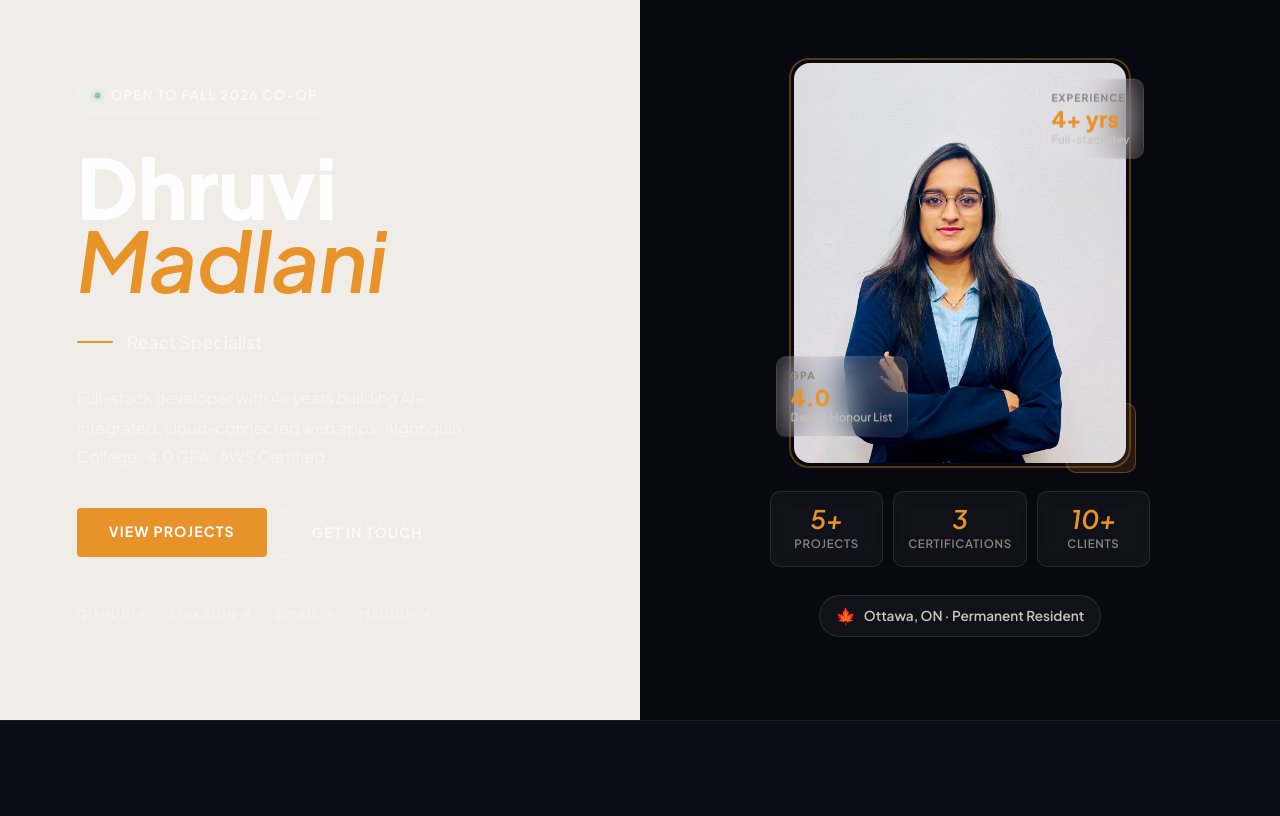
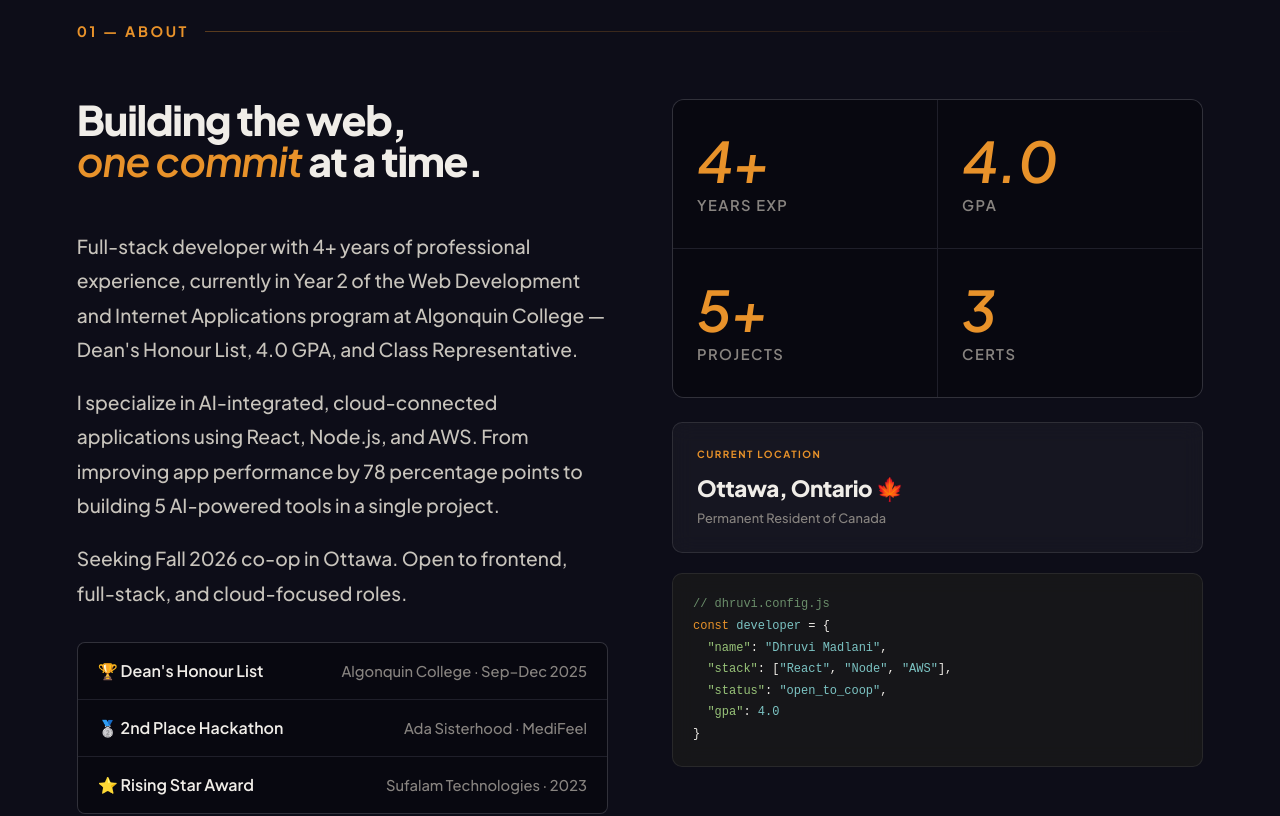
Before and after one commit to dhruvimadlani29/dev-portfolio, a Next.js app: page / in a window 1280 px wide. Shown: the part 880-1696 px from the top of the page. Built offline with nearby package versions, Linux system fonts and the light colour scheme.

Commit message:
changes in about section

```diff
--- a/components/About.js
+++ b/components/About.js
@@ -1,135 +1,90 @@
 'use client'
-import { useState, useEffect } from 'react'
-import Image from 'next/image'
+export default function About() {
+  const awards = [
+    ["🏆 Dean's Honour List", "Algonquin College · Sep–Dec 2025"],
+    ["🥈 2nd Place Hackathon", "Ada Sisterhood · MediFeel"],
+    ["⭐ Rising Star Award", "Sufalam Technologies · 2023"],
+  ]
 
-const ROLES = ['Full-Stack Developer', 'React Specialist', 'AWS Cloud Practitioner', 'AI Integration Engineer', 'Next.js Developer']
-
-export default function Hero() {
-  const [text, setText] = useState('')
-  const [roleIndex, setRoleIndex] = useState(0)
-  const [deleting, setDeleting] = useState(false)
-
-  useEffect(() => {
-    const role = ROLES[roleIndex]
-    let timeout
-    if (!deleting) {
-      if (text.length < role.length) timeout = setTimeout(() => setText(role.slice(0, text.length + 1)), 75)
-      else timeout = setTimeout(() => setDeleting(true), 2200)
-    } else {
-      if (text.length > 0) timeout = setTimeout(() => setText(text.slice(0, -1)), 38)
-      else { setDeleting(false); setRoleIndex(i => (i + 1) % ROLES.length) }
-    }
-    return () => clearTimeout(timeout)
-  }, [text, deleting, roleIndex])
+  const stats = [
+    { val: '4+', label: 'Years Exp' },
+    { val: '4.0', label: 'GPA' },
+    { val: '5+', label: 'Projects' },
+    { val: '3', label: 'Certs' },
+  ]
 
   return (
-    <section id="home" style={{ minHeight: '100vh', width: '100%', position: 'relative', zIndex: 10, display: 'flex', flexDirection: 'column' }}>
-
-      {/* MAIN CONTENT — fills viewport */}
-      <div style={{ flex: 1, display: 'grid', gridTemplateColumns: '1fr 1fr', minHeight: '100vh' }}>
-
-        {/* LEFT — dark panel */}
-        <div style={{ background: 'var(--text)', display: 'flex', flexDirection: 'column', justifyContent: 'center', padding: '120px 6vw 60px 6vw', position: 'relative', overflow: 'hidden' }}>
-
-          {/* Decorative circle */}
-          <div style={{ position: 'absolute', top: '-80px', right: '-80px', width: '300px', height: '300px', borderRadius: '50%', border: '1px solid rgba(255,255,255,0.06)', pointerEvents: 'none' }} />
-          <div style={{ position: 'absolute', bottom: '-40px', left: '-40px', width: '180px', height: '180px', borderRadius: '50%', border: '1px solid rgba(255,255,255,0.04)', pointerEvents: 'none' }} />
-
-          {/* Badge */}
-          <div style={{ display: 'inline-flex', alignItems: 'center', gap: '10px', marginBottom: '36px', width: 'fit-content', padding: '8px 16px', background: 'rgba(255,255,255,0.06)', border: '1px solid rgba(255,255,255,0.1)', borderRadius: '100px' }}>
-            <span style={{ width: '7px', height: '7px', borderRadius: '50%', background: '#1D9E75', boxShadow: '0 0 8px rgba(29,158,117,.9)', display: 'inline-block', animation: 'pulse 2s infinite', flexShrink: 0 }} />
-            <span style={{ fontSize: '0.82rem', fontWeight: 600, color: 'rgba(255,255,255,0.7)', letterSpacing: '0.1em', textTransform: 'uppercase' }}>Open to Fall 2026 Co-op</span>
-          </div>
-
-          {/* Name */}
-          <h1 style={{ fontWeight: 800, lineHeight: 0.88, letterSpacing: '-0.04em', marginBottom: '32px' }}>
-            <span style={{ display: 'block', fontSize: 'clamp(3.5rem, 6.5vw, 6rem)', color: 'rgba(255,255,255,0.95)' }}>Dhruvi</span>
-            <span style={{ display: 'block', fontSize: 'clamp(3.5rem, 6.5vw, 6rem)', color: 'var(--gold)', fontStyle: 'italic' }}>Madlani</span>
-          </h1>
-
-          {/* Typewriter */}
-          <div style={{ display: 'flex', alignItems: 'center', gap: '14px', marginBottom: '28px' }}>
-            <div style={{ width: '36px', height: '2px', background: 'var(--gold)', borderRadius: '2px', flexShrink: 0 }} />
-            <p style={{ fontSize: '1.1rem', fontWeight: 500, color: 'rgba(255,255,255,0.6)', minWidth: '260px' }}>
-              {text}<span style={{ display: 'inline-block', width: '2px', height: '1em', background: 'var(--gold)', marginLeft: '3px', verticalAlign: 'middle', animation: 'blink 1s step-end infinite' }} />
-            </p>
-          </div>
-
-          {/* Description */}
-          <p style={{ fontSize: '1rem', fontWeight: 400, color: 'rgba(255,255,255,0.5)', lineHeight: 1.85, maxWidth: '420px', marginBottom: '36px' }}>
-            Full-stack developer with 4+ years building AI-integrated, cloud-connected web apps. Algonquin College · 4.0 GPA · AWS Certified.
-          </p>
-
-          {/* CTAs */}
-          <div style={{ display: 'flex', gap: '12px', marginBottom: '48px', flexWrap: 'wrap' }}>
-            <a href="#projects" style={{ padding: '13px 32px', background: 'var(--gold)', color: 'white', fontSize: '0.88rem', fontWeight: 700, letterSpacing: '0.08em', textTransform: 'uppercase', textDecoration: 'none', borderRadius: '4px', transition: 'all 0.3s', display: 'inline-block' }}
-              onMouseEnter={e => { e.currentTarget.style.opacity = '0.85'; e.currentTarget.style.transform = 'translateY(-2px)' }}
-              onMouseLeave={e => { e.currentTarget.style.opacity = '1'; e.currentTarget.style.transform = 'translateY(0)' }}>View Projects</a>
-            <a href="#contact" style={{ padding: '13px 32px', background: 'transparent', border: '1.5px solid rgba(255,255,255,0.2)', color: 'rgba(255,255,255,0.8)', fontSize: '0.88rem', fontWeight: 600, letterSpacing: '0.08em', textTransform: 'uppercase', textDecoration: 'none', borderRadius: '4px', transition: 'all 0.3s', display: 'inline-block' }}
-              onMouseEnter={e => { e.currentTarget.style.borderColor = 'var(--gold)'; e.currentTarget.style.color = 'var(--gold)'; e.currentTarget.style.transform = 'translateY(-2px)' }}
-              onMouseLeave={e => { e.currentTarget.style.borderColor = 'rgba(255,255,255,0.2)'; e.currentTarget.style.color = 'rgba(255,255,255,0.8)'; e.currentTarget.style.transform = 'translateY(0)' }}>Get in Touch</a>
-          </div>
-
-          {/* Socials */}
-          <div style={{ display: 'flex', gap: '24px' }}>
-            {[
-              { label: 'GitHub', href: 'https://github.com/dhruvimadlani29' },
-              { label: 'LinkedIn', href: 'https://linkedin.com/in/dhruvi-madlani' },
-              { label: 'Email', href: 'mailto:dhruvimadlani2902@gmail.com' },
-              { label: 'Medium', href: 'https://medium.com' },
-            ].map(s => (
-              <a key={s.label} href={s.href} target="_blank" rel="noopener noreferrer"
-                style={{ fontSize: '0.78rem', fontWeight: 600, color: 'rgba(255,255,255,0.35)', letterSpacing: '0.1em', textTransform: 'uppercase', textDecoration: 'none', transition: 'color 0.2s' }}
-                onMouseEnter={e => e.currentTarget.style.color = 'var(--gold)'}
-                onMouseLeave={e => e.currentTarget.style.color = 'rgba(255,255,255,0.35)'}>
-                {s.label} ↗
-              </a>
-            ))}
-          </div>
+    <section id="about" style={{ borderTop: '1px solid var(--divider)', background: 'var(--bg2)', width: '100%' }}>
+      <div className="section-wrap">
+        <div className="section-label">
+          <span>01 — About</span>
+          <div className="section-rule" />
         </div>
 
-        {/* RIGHT — cream/light panel with photo */}
-        <div style={{ background: 'var(--bg)', display: 'flex', flexDirection: 'column', justifyContent: 'center', alignItems: 'center', padding: '120px 5vw 60px', position: 'relative', gap: '28px' }}>
-
-          {/* Photo */}
-          <div style={{ position: 'relative', width: 'clamp(220px, 26vw, 380px)', height: 'clamp(280px, 50vh, 480px)', flexShrink: 0 }}>
-            <div style={{ position: 'absolute', inset: '-5px', borderRadius: '20px', border: '2px solid var(--gold-border)', pointerEvents: 'none', zIndex: 1 }} />
-            <div style={{ position: 'absolute', bottom: '-10px', right: '-10px', width: '70px', height: '70px', borderRadius: '10px', background: 'var(--gold-bg)', border: '1px solid var(--gold-border)', zIndex: 0 }} />
-            <Image src="/images/dhruvi.jpeg" alt="Dhruvi Madlani" fill style={{ objectFit: 'cover', objectPosition: 'top center', borderRadius: '16px' }} priority />
-
-            {/* GPA badge */}
-            <div style={{ position: 'absolute', bottom: '20px', left: '-18px', zIndex: 2, background: 'var(--card)', border: '1px solid var(--card-border)', borderRadius: '10px', padding: '10px 14px', backdropFilter: 'blur(20px)', animation: 'floatY 4s ease-in-out infinite' }}>
-              <div style={{ fontSize: '0.65rem', fontWeight: 700, color: 'var(--text3)', letterSpacing: '0.1em', textTransform: 'uppercase', marginBottom: '3px' }}>GPA</div>
-              <div style={{ fontSize: '1.4rem', fontWeight: 800, color: 'var(--gold)', lineHeight: 1 }}>4.0</div>
-              <div style={{ fontSize: '0.72rem', fontWeight: 500, color: 'var(--text2)' }}>Dean's Honour List</div>
+        <div style={{ display: 'grid', gridTemplateColumns: '1fr 1fr', gap: '64px', alignItems: 'start' }} className="about-grid">
+          {/* Left */}
+          <div>
+            <h2 className="section-title">
+              Building the web,<br /><em>one commit</em> at a time.
+            </h2>
+            <div style={{ display: 'flex', flexDirection: 'column', gap: '18px', marginBottom: '32px' }}>
+              {[
+                "Full-stack developer with 4+ years of professional experience, currently in Year 2 of the Web Development and Internet Applications program at Algonquin College — Dean's Honour List, 4.0 GPA, and Class Representative.",
+                "I specialize in AI-integrated, cloud-connected applications using React, Node.js, and AWS. From improving app performance by 78 percentage points to building 5 AI-powered tools in a single project.",
+                "Seeking Fall 2026 co-op in Ottawa. Open to frontend, full-stack, and cloud-focused roles.",
+              ].map((p, i) => (
+                <p key={i} style={{ fontSize: '1.2rem', fontWeight: 500, color: 'var(--text2)', lineHeight: 1.8 }}>{p}</p>
+              ))}
             </div>
 
-            {/* Exp badge */}
-            <div style={{ position: 'absolute', top: '20px', right: '-18px', zIndex: 2, background: 'var(--card)', border: '1px solid var(--card-border)', borderRadius: '10px', padding: '10px 14px', backdropFilter: 'blur(20px)', animation: 'floatY 4s ease-in-out infinite', animationDelay: '2s' }}>
-              <div style={{ fontSize: '0.65rem', fontWeight: 700, color: 'var(--text3)', letterSpacing: '0.1em', textTransform: 'uppercase', marginBottom: '3px' }}>Experience</div>
-              <div style={{ fontSize: '1.4rem', fontWeight: 800, color: 'var(--gold)', lineHeight: 1 }}>4+ yrs</div>
-              <div style={{ fontSize: '0.72rem', fontWeight: 500, color: 'var(--text2)' }}>Full-stack dev</div>
+            {/* Awards */}
+            <div style={{ display: 'flex', flexDirection: 'column', gap: '1px', background: 'var(--divider)', border: '1px solid var(--divider)', borderRadius: '8px', overflow: 'hidden' }}>
+              {awards.map(([name, sub]) => (
+                <div key={name} style={{
+                  background: 'var(--bg)', padding: '16px 20px',
+                  display: 'flex', justifyContent: 'space-between', alignItems: 'center',
+                  transition: 'background 0.2s, padding-left 0.2s',
+                }}
+                  onMouseEnter={e => { e.currentTarget.style.background = 'var(--card)'; e.currentTarget.style.paddingLeft = '28px' }}
+                  onMouseLeave={e => { e.currentTarget.style.background = 'var(--bg)'; e.currentTarget.style.paddingLeft = '20px' }}
+                >
+                  <span style={{ fontSize: '1rem', fontWeight: 600, color: 'var(--text)' }}>{name}</span>
+                  <span style={{ fontSize: '0.92rem', fontWeight: 500, color: 'var(--text3)' }}>{sub}</span>
+                </div>
+              ))}
             </div>
           </div>
 
-          {/* Mini stats row below photo */}
-          <div style={{ display: 'grid', gridTemplateColumns: 'repeat(3,1fr)', gap: '10px', width: '100%', maxWidth: '380px' }}>
-            {[
-              { val: '5+', label: 'Projects' },
-              { val: '3', label: 'Certifications' },
-              { val: '10+', label: 'Clients' },
-            ].map(s => (
-              <div key={s.label} style={{ background: 'var(--card)', border: '1px solid var(--card-border)', borderRadius: '10px', padding: '14px', textAlign: 'center', backdropFilter: 'blur(10px)' }}>
-                <div style={{ fontSize: '1.6rem', fontWeight: 800, color: 'var(--gold)', fontStyle: 'italic', lineHeight: 1 }}>{s.val}</div>
-                <div style={{ fontSize: '0.72rem', fontWeight: 600, color: 'var(--text3)', marginTop: '4px', textTransform: 'uppercase', letterSpacing: '0.06em' }}>{s.label}</div>
-              </div>
-            ))}
-          </div>
+          {/* Right */}
+          <div>
+            <div style={{ display: 'grid', gridTemplateColumns: '1fr 1fr', gap: '1px', background: 'var(--divider)', border: '1px solid var(--divider)', borderRadius: '12px', overflow: 'hidden', marginBottom: '24px' }}>
+              {stats.map(s => (
+                <div key={s.label} style={{ background: 'var(--bg)', padding: '32px 24px', transition: 'background 0.2s' }}
+                  onMouseEnter={e => e.currentTarget.style.background = 'var(--card)'}
+                  onMouseLeave={e => e.currentTarget.style.background = 'var(--bg)'}
+                >
+                  <div style={{ fontSize: '3.5rem', fontWeight: 800, color: 'var(--gold)', fontStyle: 'italic', lineHeight: 1, marginBottom: '6px' }}>{s.val}</div>
+                  <div style={{ fontSize: '0.92rem', fontWeight: 600, color: 'var(--text3)', textTransform: 'uppercase', letterSpacing: '0.1em' }}>{s.label}</div>
+                </div>
+              ))}
+            </div>
 
-          {/* Ottawa tag */}
-          <div style={{ display: 'inline-flex', alignItems: 'center', gap: '8px', padding: '8px 16px', background: 'var(--card)', border: '1px solid var(--card-border)', borderRadius: '100px' }}>
-            <span>🍁</span>
-            <span style={{ fontSize: '0.85rem', fontWeight: 600, color: 'var(--text2)' }}>Ottawa, ON · Permanent Resident</span>
+            <div style={{ background: 'var(--card)', border: '1px solid var(--card-border)', borderRadius: '10px', padding: '24px', backdropFilter: 'blur(10px)', marginBottom: '20px' }}>
+              <p style={{ fontSize: '0.62rem', fontWeight: 700, color: 'var(--gold)', letterSpacing: '0.15em', textTransform: 'uppercase', marginBottom: '10px' }}>Current Location</p>
+              <p style={{ fontSize: '1.4rem', fontWeight: 800, color: 'var(--text)', letterSpacing: '-0.02em' }}>Ottawa, Ontario 🍁</p>
+              <p style={{ fontSize: '0.8rem', fontWeight: 500, color: 'var(--text3)', marginTop: '4px' }}>Permanent Resident of Canada</p>
+            </div>
+
+            {/* Code block */}
+            <div className="code-block">
+              <div className="code-comment">{'// dhruvi.config.js'}</div>
+              <div><span className="code-key">const</span> <span className="code-val">developer</span> = {'{'}</div>
+              <div>&nbsp;&nbsp;<span className="code-str">"name"</span>: <span className="code-val">"Dhruvi Madlani"</span>,</div>
+              <div>&nbsp;&nbsp;<span className="code-str">"stack"</span>: [<span className="code-val">"React"</span>, <span className="code-val">"Node"</span>, <span className="code-val">"AWS"</span>],</div>
+              <div>&nbsp;&nbsp;<span className="code-str">"status"</span>: <span className="code-val">"open_to_coop"</span>,</div>
+              <div>&nbsp;&nbsp;<span className="code-str">"gpa"</span>: <span className="code-val">4.0</span><span className="code-cursor" /></div>
+              <div>{'}'}</div>
+            </div>
           </div>
         </div>
       </div>
```
